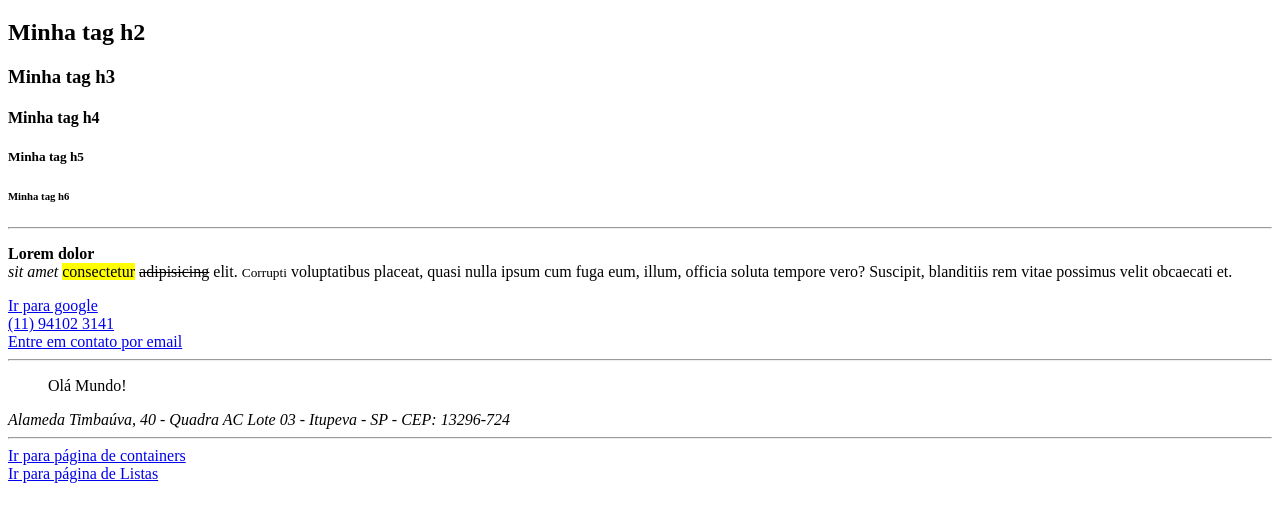
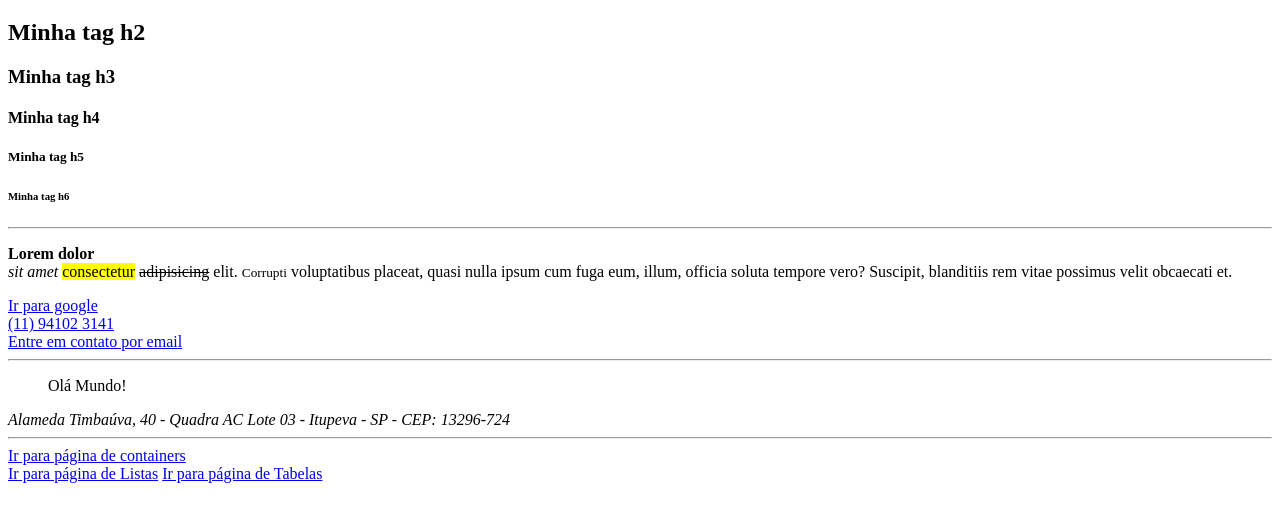
Before and after one commit to HenriquePaes/modulo3_html, a plain HTML site: page index.html in a window 1280 px wide. Shown: the part 61-582 px from the top of the page. Drawn offline with Linux system fonts and the light colour scheme.

Commit message:
Adicionando link para página Tabelas

```diff
--- a/index.html
+++ b/index.html
@@ -34,5 +34,6 @@
     <hr/>
     <a href="./containers.html">Ir para página de containers</a><br/>
     <a href="./listas.html">Ir para página de Listas</a>
+    <a href="./tabelas.html">Ir para página de Tabelas</a>
 </body>
 </html>
```
